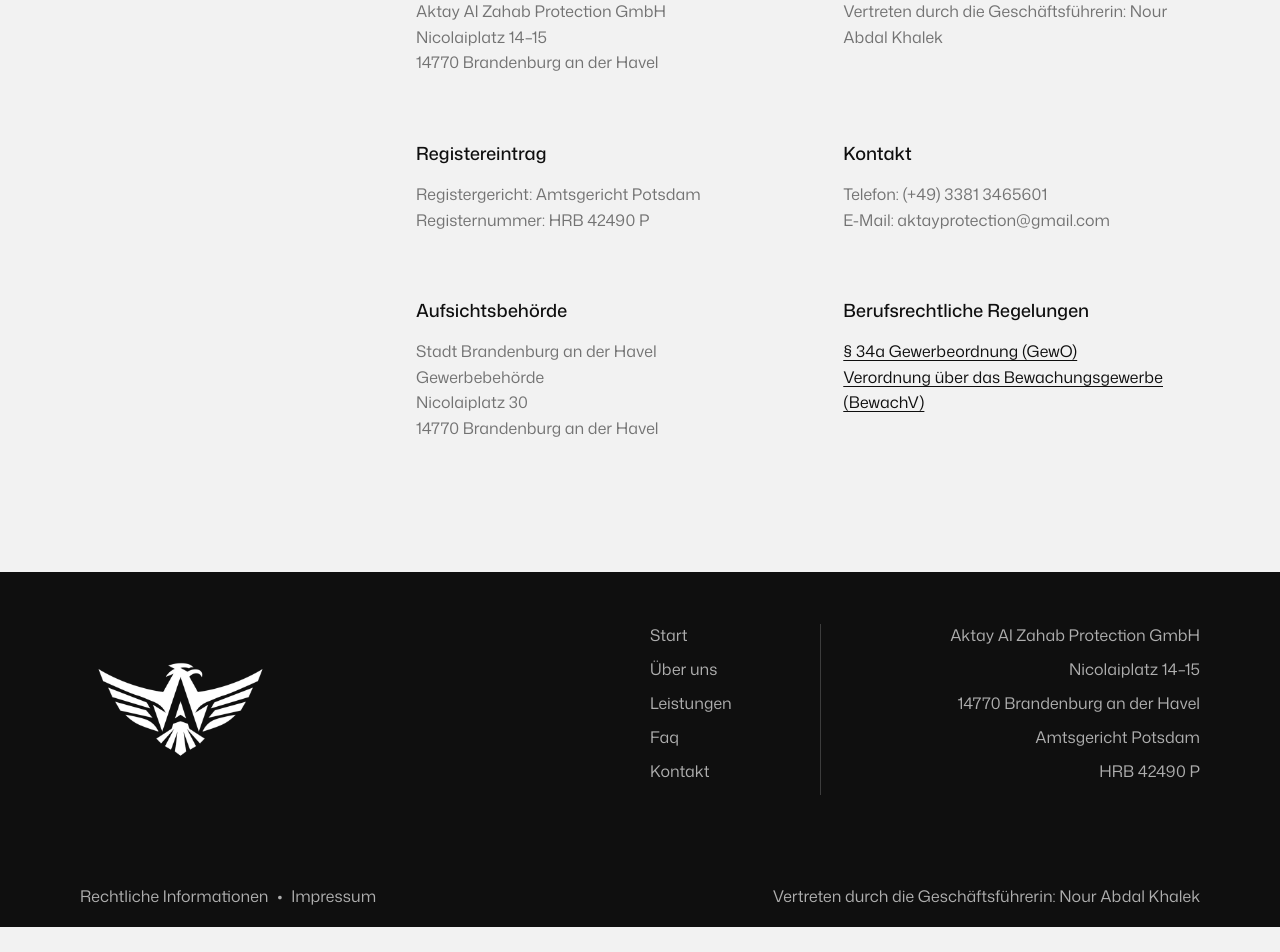
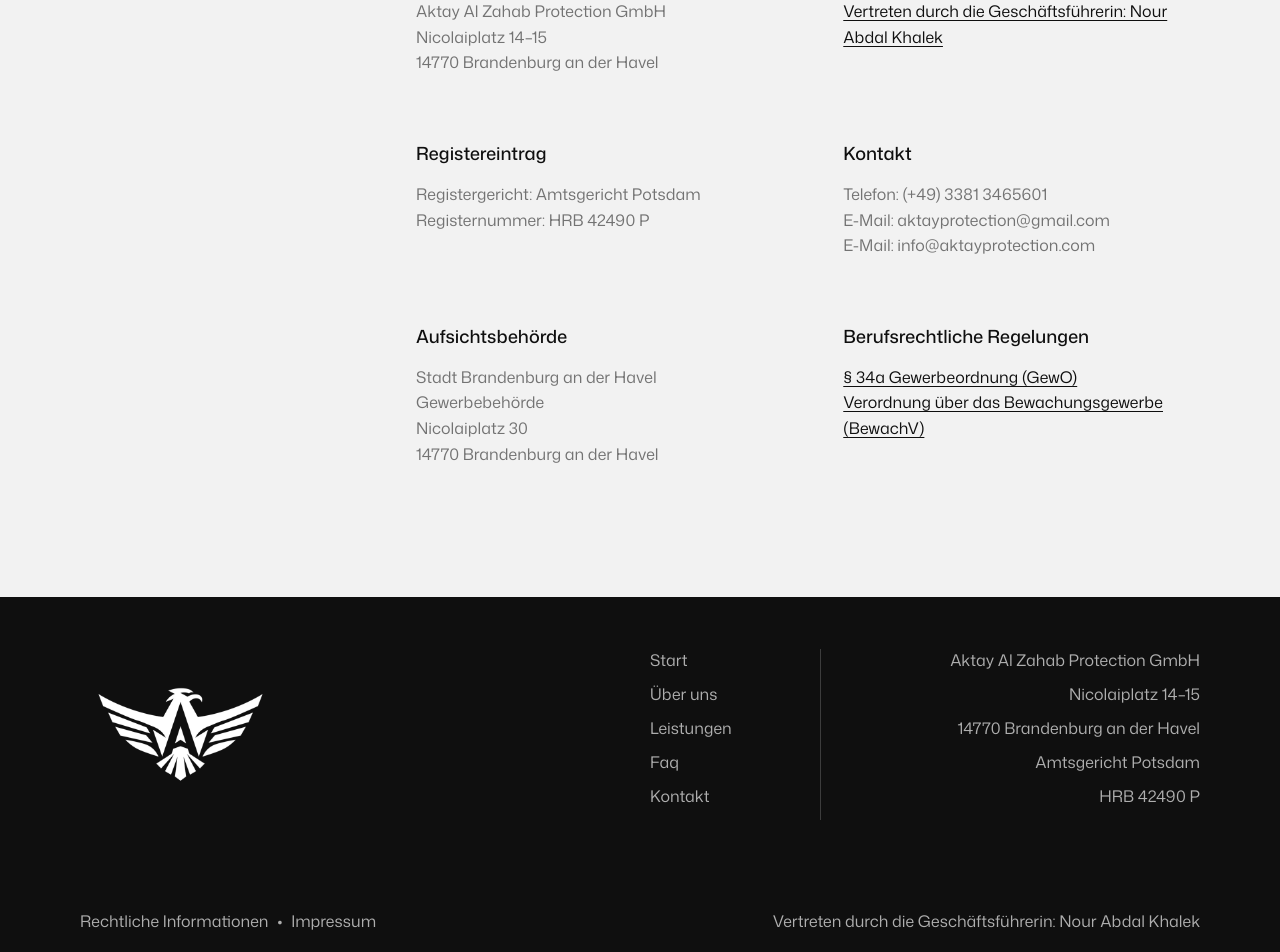
Before and after one commit to ibodznstore/aktay-protection, a Next.js app: page /legals/impressum in a window 1280 px wide. Shown: the part 485-1437 px from the top of the page. Before the commit the page ends 1412 px from the top, so only its background shows below. Built offline with nearby package versions, Linux system fonts and the light colour scheme; no server answers.

Commit message:
Add company contact email addresses

```diff
--- a/app/contact/page.js
+++ b/app/contact/page.js
@@ -37,6 +37,7 @@ export default function ContactPage() {
                 <div>
                   <span>E-Mail</span>
                   <p>aktayprotection@gmail.com</p>
+                  <p>info@aktayprotection.com</p>
                 </div>
                 <div>
                   <span>Nummer</span>
--- a/app/legals/datenschutz/page.js
+++ b/app/legals/datenschutz/page.js
@@ -22,6 +22,7 @@ export default function PrivacyPage() {
                 Nicolaiplatz 14–15<br />
                 14770 Brandenburg an der Havel<br />
                 E-Mail: aktayprotection@gmail.com<br />
+                E-Mail: info@aktayprotection.com<br />
                 Telefon: (+49) 3381 3465601
               </p>
             </section>
--- a/app/legals/impressum/page.js
+++ b/app/legals/impressum/page.js
@@ -25,7 +25,11 @@ export default function ImpressumPage() {
             </section>
             <section>
               <h2>Vertretung</h2>
-              <p>Vertreten durch die Geschäftsführerin: Nour Abdal Khalek</p>
+              <p>
+                <a href="mailto:abdalkhalek@aktayprotection.com">
+                  Vertreten durch die Geschäftsführerin: Nour Abdal Khalek
+                </a>
+              </p>
             </section>
             <section>
               <h2>Registereintrag</h2>
@@ -38,7 +42,8 @@ export default function ImpressumPage() {
               <h2>Kontakt</h2>
               <p>
                 Telefon: (+49) 3381 3465601<br />
-                E-Mail: aktayprotection@gmail.com
+                E-Mail: aktayprotection@gmail.com<br />
+                E-Mail: info@aktayprotection.com
               </p>
             </section>
             <section>
--- a/components/FAQ.jsx
+++ b/components/FAQ.jsx
@@ -14,6 +14,8 @@ const entries = [
     answer: (
       <p>
         E-Mail: aktayprotection@gmail.com
+        <br />
+        E-Mail: info@aktayprotection.com
         <br />
         Telefon: (+49) 3381 3465601
       </p>
--- a/components/Footer.jsx
+++ b/components/Footer.jsx
@@ -38,7 +38,11 @@ export default function Footer() {
           <span aria-hidden="true">•</span>
           <a href="/legals/impressum">Impressum</a>
         </p>
-        <p>Vertreten durch die Geschäftsführerin: Nour Abdal Khalek</p>
+        <p>
+          <a href="mailto:abdalkhalek@aktayprotection.com">
+            Vertreten durch die Geschäftsführerin: Nour Abdal Khalek
+          </a>
+        </p>
         </div>
       </div>
     </footer>
```
Also changed, not shown: 1 other file (tests, documents, lock files or other folders).
